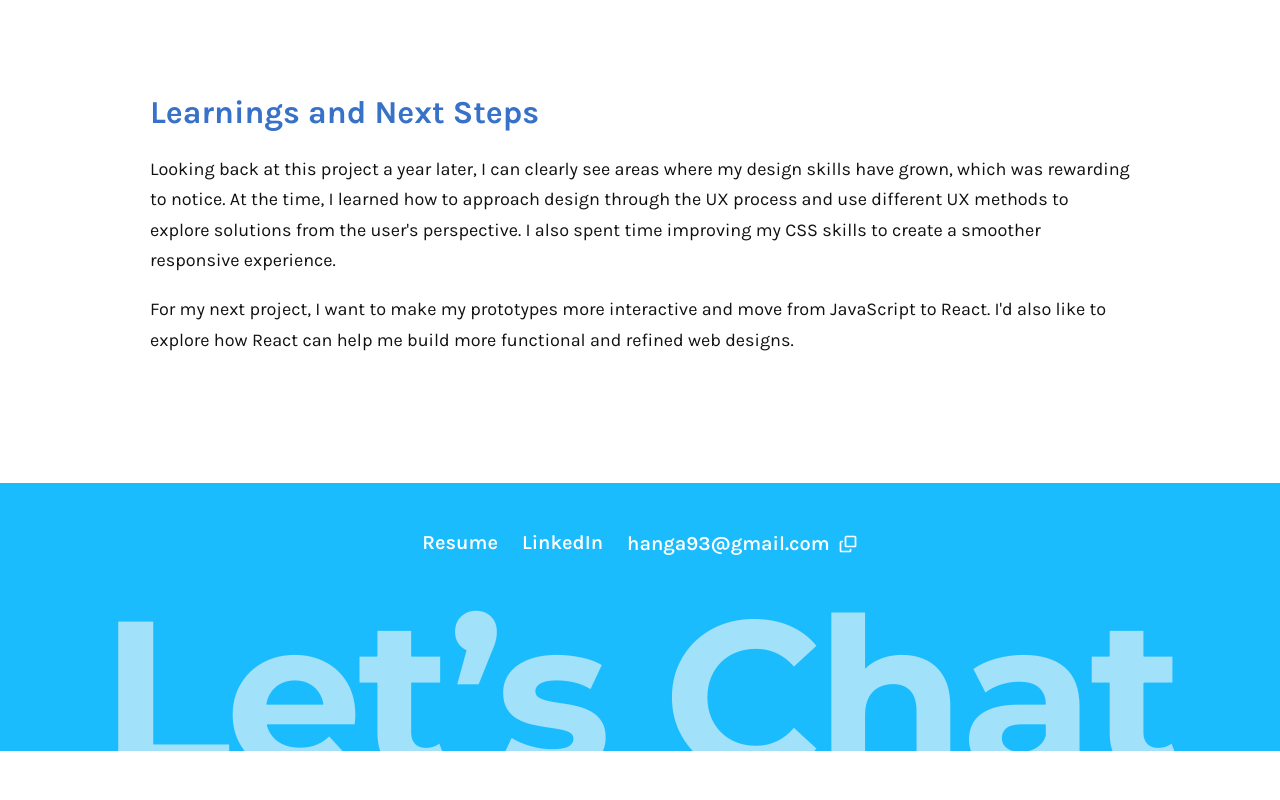
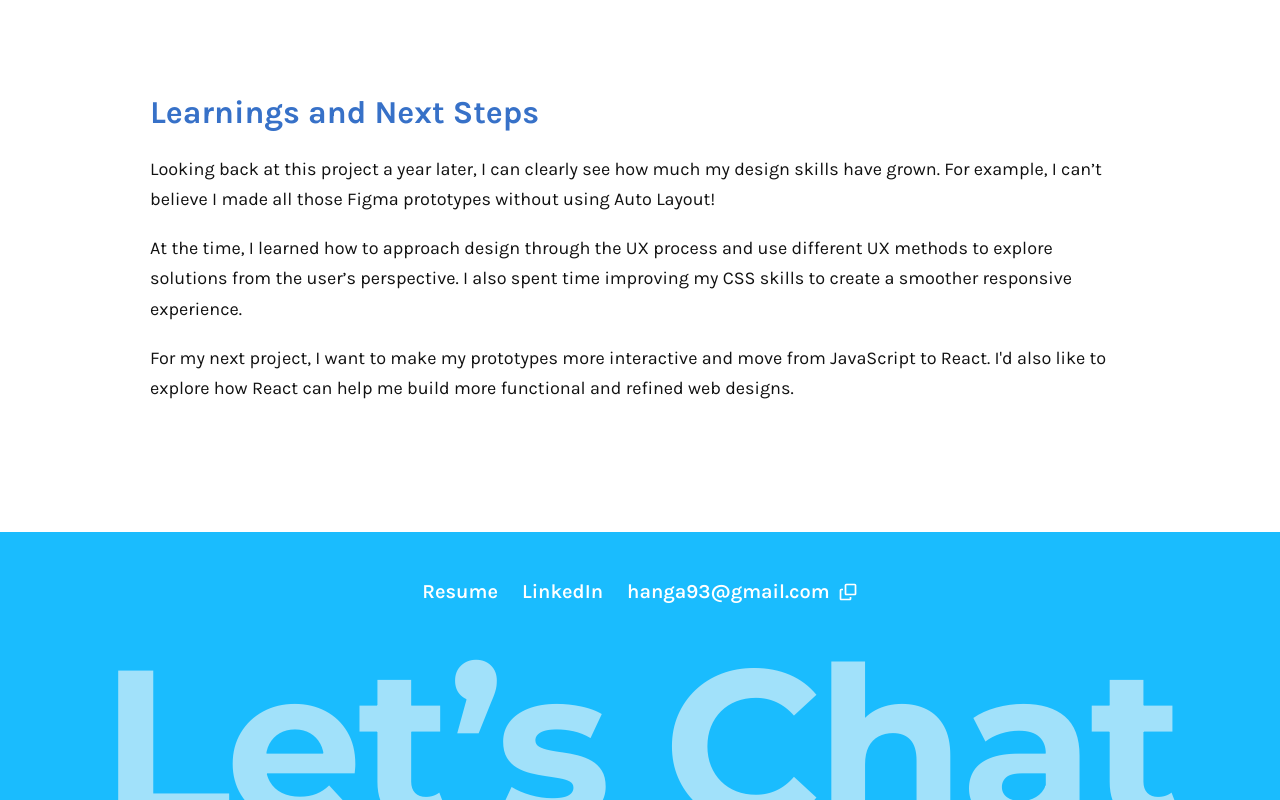
Before and after one commit to Lunanuna/portfolio, a React (Vite) app: page /projects/hidden-seoul in a window 1280 px wide. Shown: the part 8548-9348 px from the top of the page. Before the commit the page ends 9299 px from the top, so only its background shows below. Built offline with nearby package versions, Linux system fonts and the light colour scheme.

Commit message:
hiddenseoul learning text change

```diff
--- a/src/views/HiddenSeoulProject.jsx
+++ b/src/views/HiddenSeoulProject.jsx
@@ -412,12 +412,10 @@ export default function HiddenSeoulProject() {
       <section className={styles.textBlock}>
         <h2 className={styles.h2}>Learnings and Next Steps</h2>
         <p className={styles.body}>
-          Looking back at this project a year later, I can clearly see areas
-          where my design skills have grown, which was rewarding to notice. At
-          the time, I learned how to approach design through the UX process and
-          use different UX methods to explore solutions from the user's
-          perspective. I also spent time improving my CSS skills to create a
-          smoother responsive experience.
+     Looking back at this project a year later, I can clearly see how much my design skills have grown. For example, I can’t believe I made all those Figma prototypes without using Auto Layout!
+        </p>
+        <p className={styles.body}>
+          At the time, I learned how to approach design through the UX process and use different UX methods to explore solutions from the user’s perspective. I also spent time improving my CSS skills to create a smoother responsive experience.
         </p>
         <p className={styles.body}>
           For my next project, I want to make my prototypes more interactive and
```
